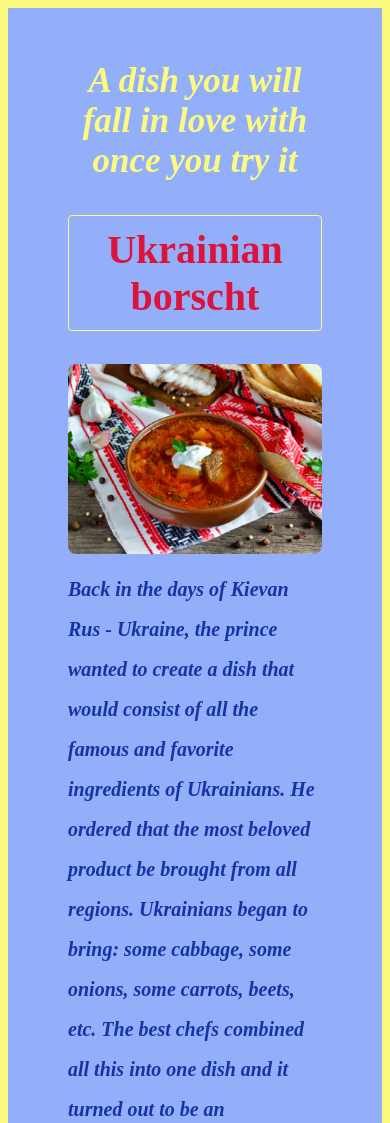
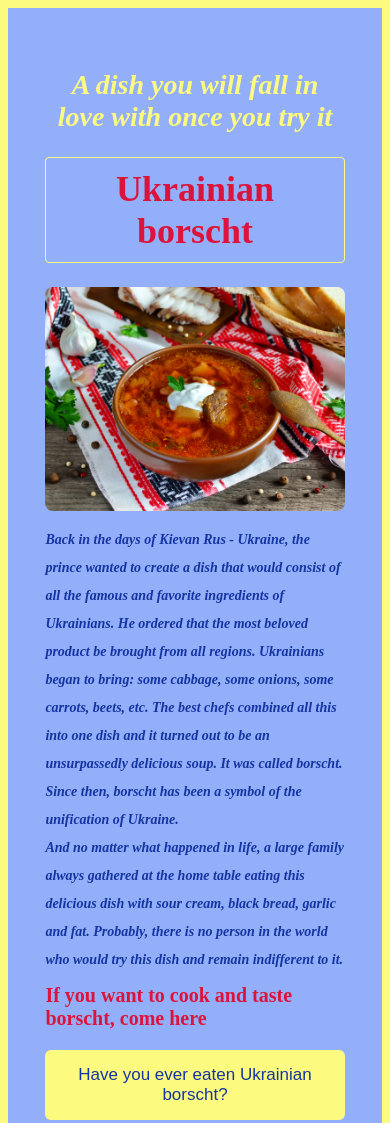
Before and after one commit to Liuckyukr/Borcht, a plain HTML site: page index.html in a window 390 px wide. Shown: the top 1123 px of the page. Drawn offline with Linux system fonts and the light colour scheme.

Commit message:
add root, @media + SEO

```diff
--- a/index.html
+++ b/index.html
@@ -4,20 +4,26 @@
     <meta charset="UTF-8">
     <meta http-equiv="X-UA-Compatible" content="IE=edge">
     <meta name="viewport" content="width=device-width, initial-scale=1.0">
-    <title>Ukrainian borscht</title>
+    <meta name="description" content="Borscht has been a symbol of the unification of Ukraine-delicious dish.">
+    <title>Delicious soup - Ukrainian borscht</title>
     <style>
+        :root {
+            --first-color: rgb(253, 251, 127);
+            --second-color: rgb(20, 53, 161);
+            --third--color:crimson;
+        }
         body {
-            background-color: rgb(253, 251, 127);
+            background-color: var(--first-color);
+        }
+        h2 {
+            text-align: center;
+            color: var(--first-color);
+            font-size: 35px;
         }
         h1 {
             text-align: center;
-            color: rgb(253, 251, 127);
-            font-size: 35px;
-        }
-        h2 {
-            text-align: center;
-            color: crimson;
-            border: 1px solid rgb(253, 251, 127);
+            color: var(--third--color);
+            border: 1px solid var(--first-color);
             padding: 10px;
             font-size: 40px;
             border-radius: 4px;
@@ -32,14 +38,14 @@
             line-height: 2;
             font-size: 20px;
             margin: 15px 0 10px;
-            color: rgb(20, 53, 161);
+            color: var(--second-color);
         }
         .recipe {
             display: block;
             margin: 0 auto;
             font-size: 25px;
             text-decoration: none;
-            color: crimson;
+            color: var(--third--color);
         }
         .recipe:hover {
             text-decoration: underline;
@@ -48,8 +54,8 @@
         button {
             display: block;
             font-size: 20px;
-            color: rgb(20, 53, 161);
-            background: rgb(253, 251, 127);
+            color: var(--second-color);
+            background: var(--first-color);
             border: none;
             border-radius: 6px;
             margin: 20px auto;
@@ -59,8 +65,8 @@
             cursor: pointer;
         }
         button:hover {
-            color: rgb(253, 251, 127);
-            background: rgb(20, 53, 161);
+            color: var(--first-color);
+            background: var(--second-color);
             cursor: pointer;
         }
         .box {
@@ -69,18 +75,38 @@
             padding: 30px 60px;
             background-color: rgb(148, 175, 250);
         }
+        @media (max-width: 700px) {
+            h2 {
+                font-size: 28px;
+            }
+            h1 {
+                font-size: 36px;
+            }
+            p {
+                font-size: 14px;
+            }
+            .recipe {
+                font-size: 20px;
+            }
+            button {
+                font-size: 17px;
+            }
+            .box {
+                padding: 10%;
+            }
+        }
     </style>
 </head>
 <body>
     <div class="box">
-       <h1>
+       <h2>
          <em>
             A dish you will fall in love with once you try it
          </em>
+       </h2>
+       <h1>
+           Ukrainian borscht
        </h1>
-       <h2>
-           Ukrainian borscht
-       </h2>
        <img src = "./борщ 1.jpg" alt="Ukrainian borscht" width="600"
        />
        <p>
@@ -93,7 +119,7 @@
            </strong>
        </p>
        <a href="https://www.youtube.com/watch?v=gOrE-3ISQ3I"
-           target="_blank" class="recipe">
+           target="_blank" title="Video recipe of Ukrainian borscht" class="recipe">
            <strong>
            If you want to cook and taste borscht, come here
            </strong>
```
